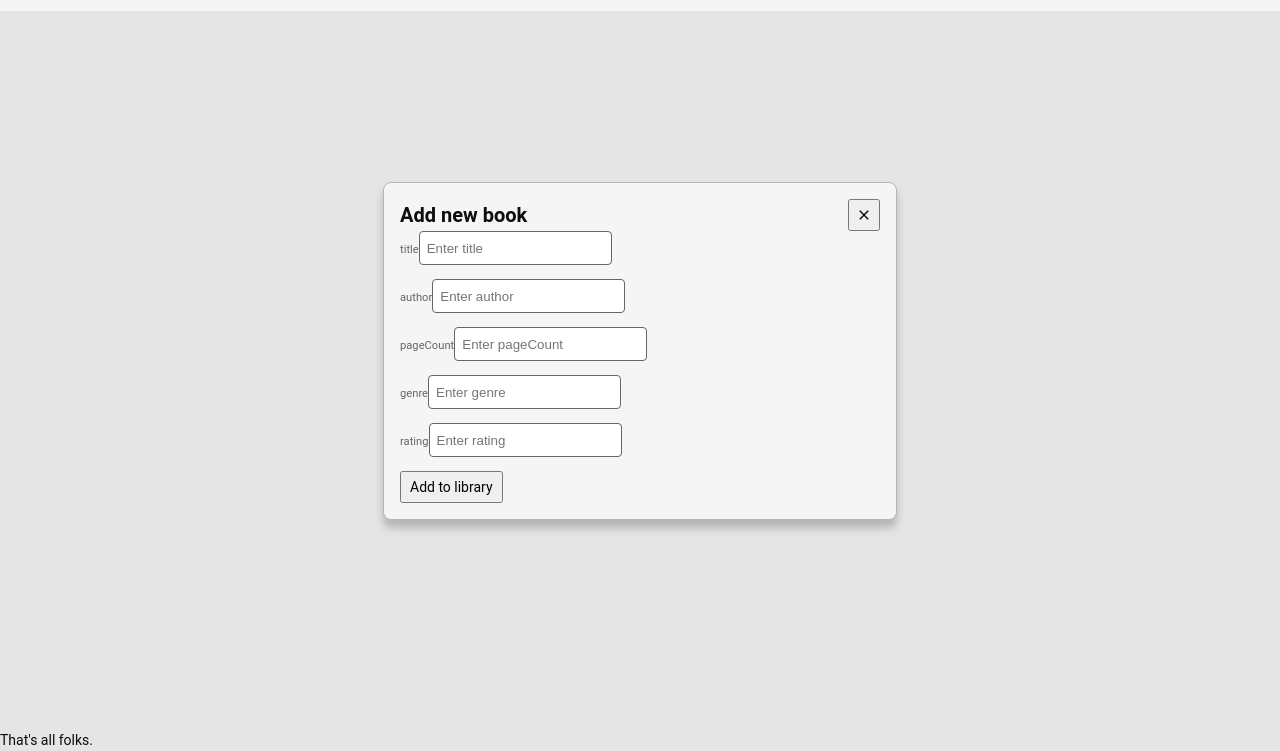
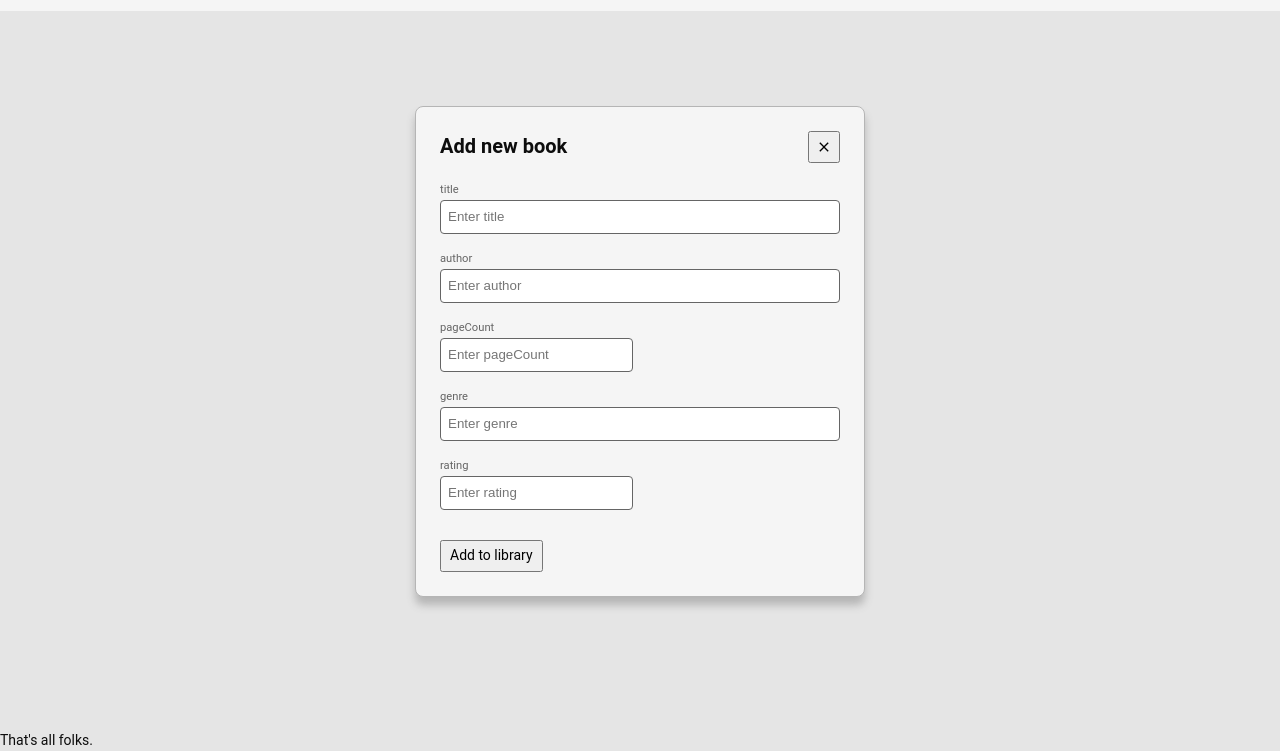
Before and after one commit to devebe/js-objects-odin, a plain HTML site: page index.html in a window 1280 px wide. Both pictures are taken after a click on the button "Add new book". Shown: the part 49-800 px from the top of the page. Drawn offline with Linux system fonts and the light colour scheme.

Commit message:
Style modal with form

```diff
--- a/index.js
+++ b/index.js
@@ -68,7 +68,8 @@ function viewModal() {
 
 function viewField(key) {
     let field = document.createElement('div')
-    field.setAttribute('name', key)
+    field.setAttribute('class', key)
+    field.setAttribute('id', 'field')
 
     let label = document.createElement('label')
     label.setAttribute('name', key)
--- a/style.css
+++ b/style.css
@@ -83,13 +83,14 @@ nav {
 #modal {
     display: none;
     grid-template-rows: repeat(3, min-content);
-    width: clamp(360px, 100%, 480px);
+    gap: 16px;
+    width: clamp(360px, 100%, 400px);
     align-self: center;
     justify-self: center;
     z-index: 1;
     position: fixed;
     background-color: #f5f5f5;
-    padding: 16px;
+    padding: 24px;
     border: 1px solid #b5b5b5;
     border-radius: 8px;
     box-shadow: 0 8px 8px #b5b5b5 ;
@@ -99,6 +100,10 @@ nav {
     display: grid;
     grid-template-columns: 1fr auto;
     align-items: center;
+}
+
+#modal-content {
+
 }
 
 img {
@@ -126,6 +131,11 @@ form {
     border-radius: 8px;
 }
 
+#field {
+    display: grid;
+    grid-auto-rows: min-content;
+}
+
 label {
     color: var(--color-text-secondary);
     font-size: 0.8rem;
@@ -151,3 +161,7 @@ button {
     padding-right: 8px;
     width: auto;
 }
+
+.pageCount, .rating {
+    width: 120px;
+}
```
